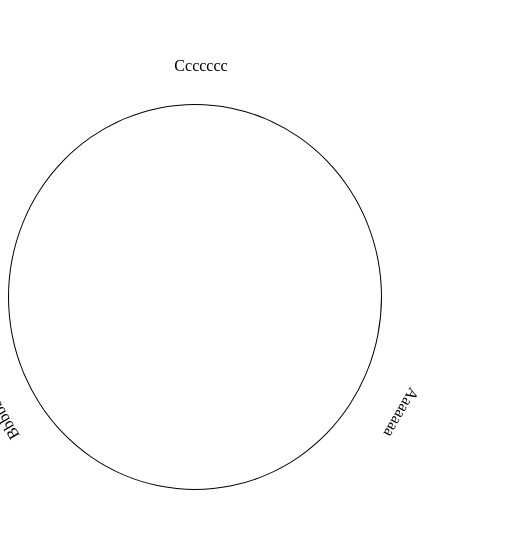
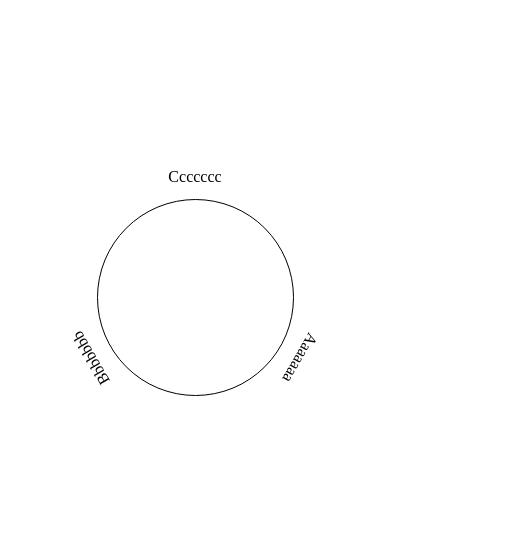
Before and after one commit to Ellinor-Carlberg/rotating-image-with-text, a plain HTML site: page index.html in a window 390 px wide. Shown: the part 133-673 px from the top of the page, 529 px wide, since content can reach past the window. Drawn offline with Linux system fonts and the light colour scheme.

Commit message:
making it responsive with calc-function

```diff
--- a/style.css
+++ b/style.css
@@ -15,18 +15,18 @@ body {
 
 .inner-circle {
     position: relative;
-    height: 24rem;
-    width: 24rem;
+    height: 50vw;
+    width: 50vw;
     border-radius: 50%;
     border: 1px solid black;
 }
 
 .outer-circle {
     position: absolute;
-height: 30rem;
-width: 30rem;
-top: -3rem;
-left: -3rem;
+    height: calc(100% + 4rem);
+    width: calc(100% + 4rem);
+    top: -2rem;
+    left: -2rem;
     transform-origin: center;
     text-align: center;
     transition: transform 5s ease;
```
Also changed, not shown: index.html (+1 -1 lines). Lines whose indentation alone changed are shown as unchanged.
